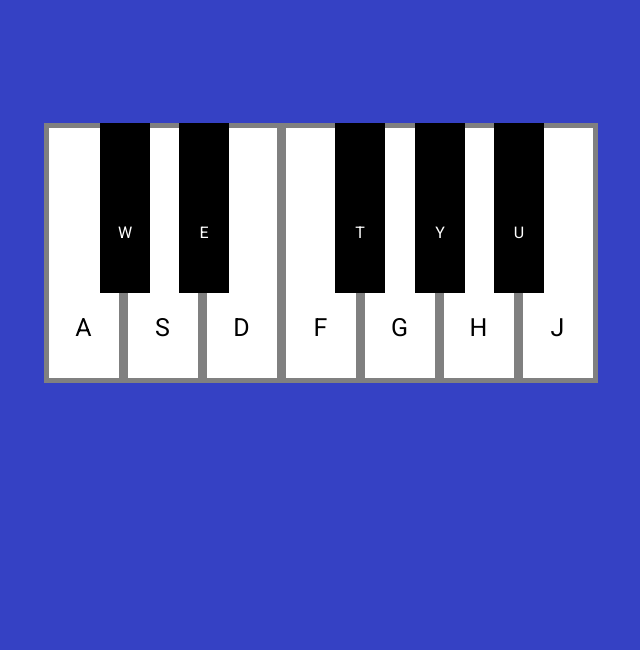
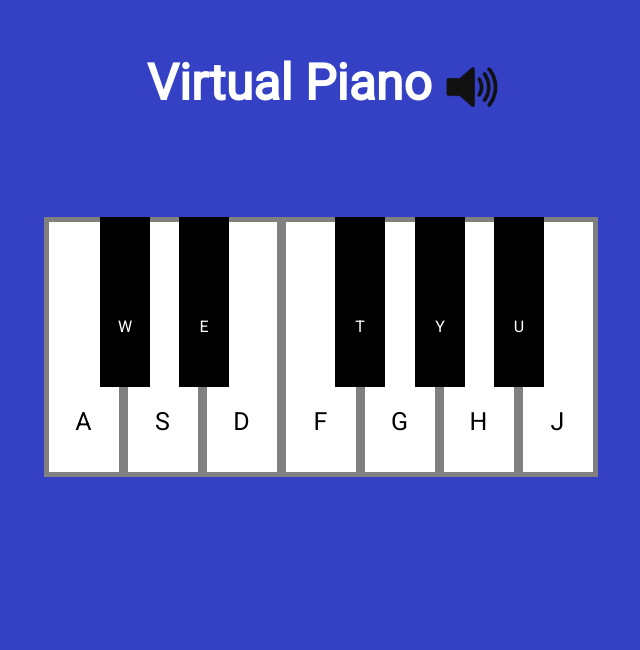
Before and after one commit to OdedNir/VirtualPiano, a plain HTML site: page index.html in a window 1280 px wide. Shown: the part 130-780 px from the top of the page, without its empty margins (317-957 px from the left). Drawn offline with Linux system fonts and the light colour scheme.

Commit message:
updated css

```diff
--- a/index.html
+++ b/index.html
@@ -6,6 +6,9 @@
     <link href="style.css" rel="stylesheet">
 </head>
 <body>
+    <h1 id="header">Virtual Piano
+        <img id="speaker" src="Speaker.png" alt="speaker icon" height="50px" width="50px">
+    </h1>
     <div class="container">
         <div class="white-keys">
             <kbd id="a">A</kbd>
--- a/style.css
+++ b/style.css
@@ -2,6 +2,19 @@
 
 body {
     background-color: rgb(53, 65, 196);
+}
+#header {
+    font-family: 'Roboto', sans-serif;
+    text-align: center;
+    position: relative;
+    top: 150px;
+    font-size: 50px;
+    color: white;
+}
+#speaker {
+    height: 55px;
+    width: 55px;
+    vertical-align: middle;
 }
 .container {
     width: fit-content;
```
Also changed, not shown: Speaker.png (added), 1 other file.
